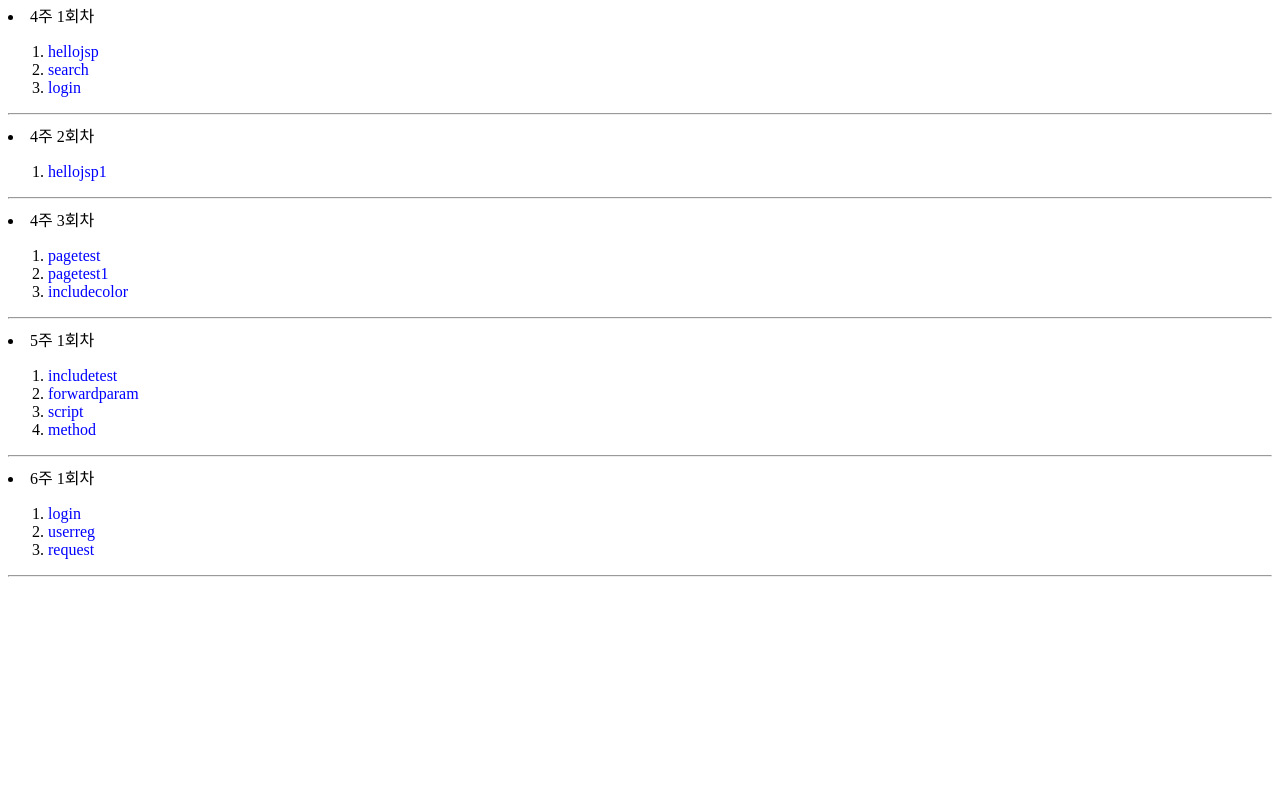
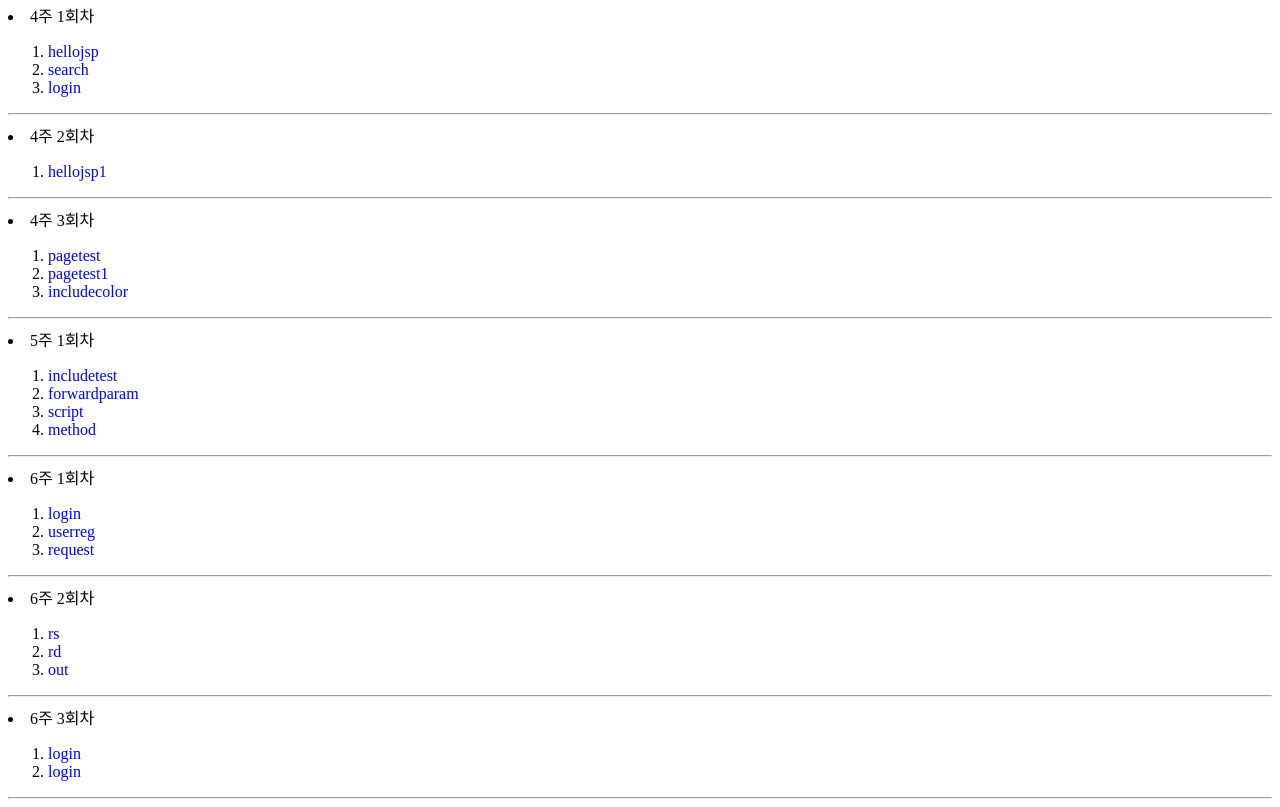
Before and after one commit to Hansol928/Hansol928.github.io, a plain HTML site: page web.html in a window 1280 px wide. Shown: the part 300-1107 px from the top of the page. Before the commit the page ends 885 px from the top, so only its background shows below. Drawn offline with Linux system fonts and the light colour scheme.

Commit message:
Update web.html

```diff
--- a/web.html
+++ b/web.html
@@ -50,5 +50,16 @@ a:visited{color:purple; text-decoration:none;}
 <li><a href="https://hansol928.github.io/web/reg.html">userreg</a></li>
 <li><a href="https://hansol928.github.io/web/req.html">request</a></li>
 </ol><hr/>
+ <li>6주 2회차</li>
+<ol>
+<li><a href="https://hansol928.github.io/web/rs.html">rs</a></li>
+<li><a href="https://hansol928.github.io/web/rd.html">rd</a></li>
+<li><a href="https://hansol928.github.io/web/out.html">out</a></li>
+</ol><hr/>
+  <li>6주 3회차</li>
+<ol>
+<li><a href="https://hansol928.github.io/web/logy.html">login</a></li>
+<li><a href="https://hansol928.github.io/web/logh.html">login</a></li>
+</ol><hr/>
 </ul>
 </body></html>
```
